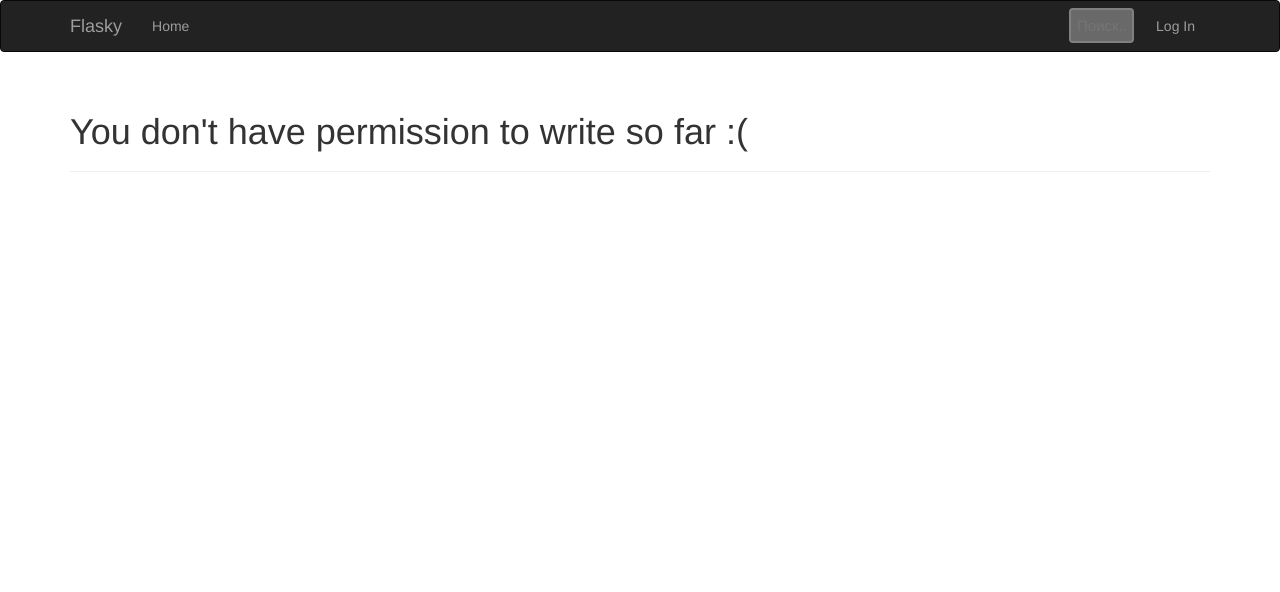
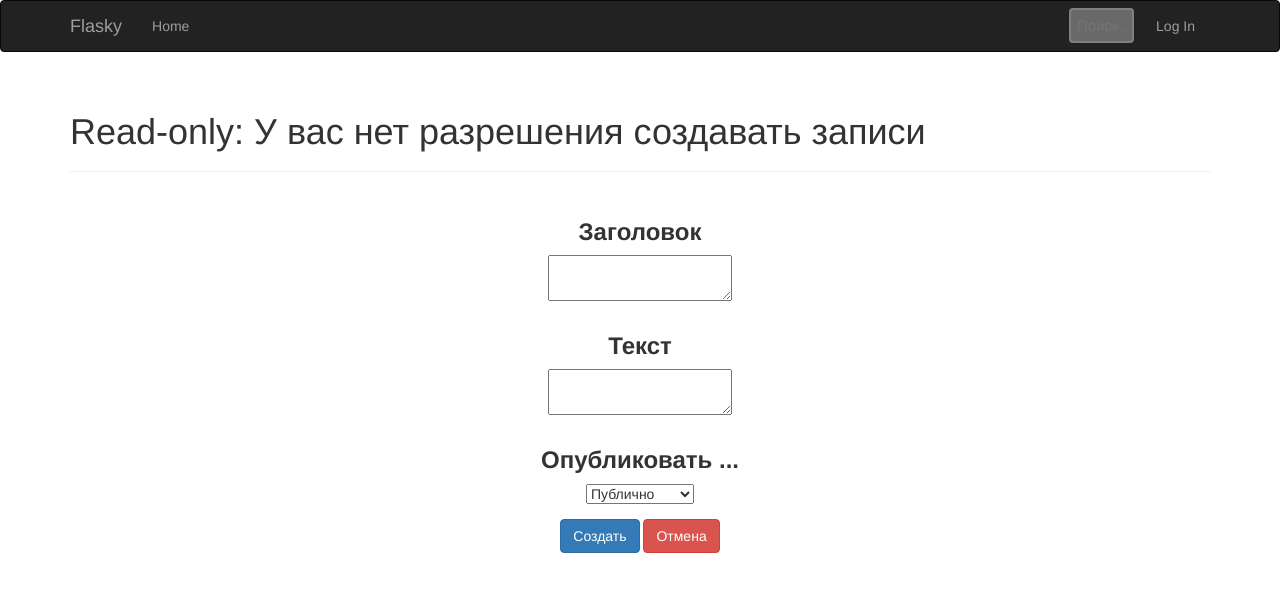
Before and after one commit to andschir/blog-flask, a Flask app: page /create in a window 1280 px wide. Shown: the top 592 px of the page. Run offline with Flask 2, Linux system fonts and the light colour scheme; parts of the project's set-up code (start-up, migrations or seed data) failed here and were passed over; some libraries are stand-ins or nearby versions.

Commit message:
got rid of wtf.quick_form, added "csrf_tooken" field to post creating page

```diff
--- a/app/main/forms.py
+++ b/app/main/forms.py
@@ -70,9 +70,10 @@ class PostForm(FlaskForm):
     body = TextAreaField('Текст')
     submit = SubmitField('Создать')
     status = SelectField(
+        name='Опубликовать ...',
         choices=(
-            (Post.STATUS_PUBLIC, 'Опубликовать'),
-            (Post.STATUS_DRAFT, 'Сохранить как черновик')
+            (Post.STATUS_PUBLIC, 'Публично'),
+            (Post.STATUS_DRAFT, 'Как черновик')
         ),
         coerce=int
     )
--- a/app/templates/create.html
+++ b/app/templates/create.html
@@ -12,18 +12,30 @@
 {% block page_content %}
 <div class="page-header">
     {% if current_user.can(Permission.WRITE) %}
-    <h1>Create new wonderfull Post!</h1>
+    <h2>Новая запись</h2>
     {% else %}
-    <h1>You don't have permission to write so far :(</h1>
+    <h1>Read-only: У вас нет разрешения создавать записи</h1>
     {% endif %}
 </div>
 
-<div>
-    {% if current_user.can(Permission.WRITE) %}
-
-    {{ wtf.quick_form(form) }}
+<form action="{{ url_for('main.create') }}" class="form form-group form-horizontal text-center" method="POST">
+{{ form.csrf_token }}
+    <div class="row ">
+        <h3>{{ form.title.label(class='control-label') }}</h3>
+        {{ form.title }}
+    </div>
+    <div class="row ">
+        <h3>{{ form.body.label(class='control-label') }}</h3>
+        {{ form.body }}
+    </div>
     {% include '_cke_config.html' %}
-
-    {% endif %}
-</div>
+    <div class="row">
+        <div class="form-group">
+            <h3>{{ form.status.label(class='control-label') }}</h3>
+            {{ form.status }}
+        </div>
+        <button type="submit" class="btn btn-primary">Создать</button>
+        <a class="btn btn-danger" type="button" href="{{ url_for('main.index') }}">Отмена</a>
+    </div>
+</form>
 {% endblock %}
```
Also changed, not shown: app/templates/create_test.html (deleted, +0 -51 lines), 2 other files.
